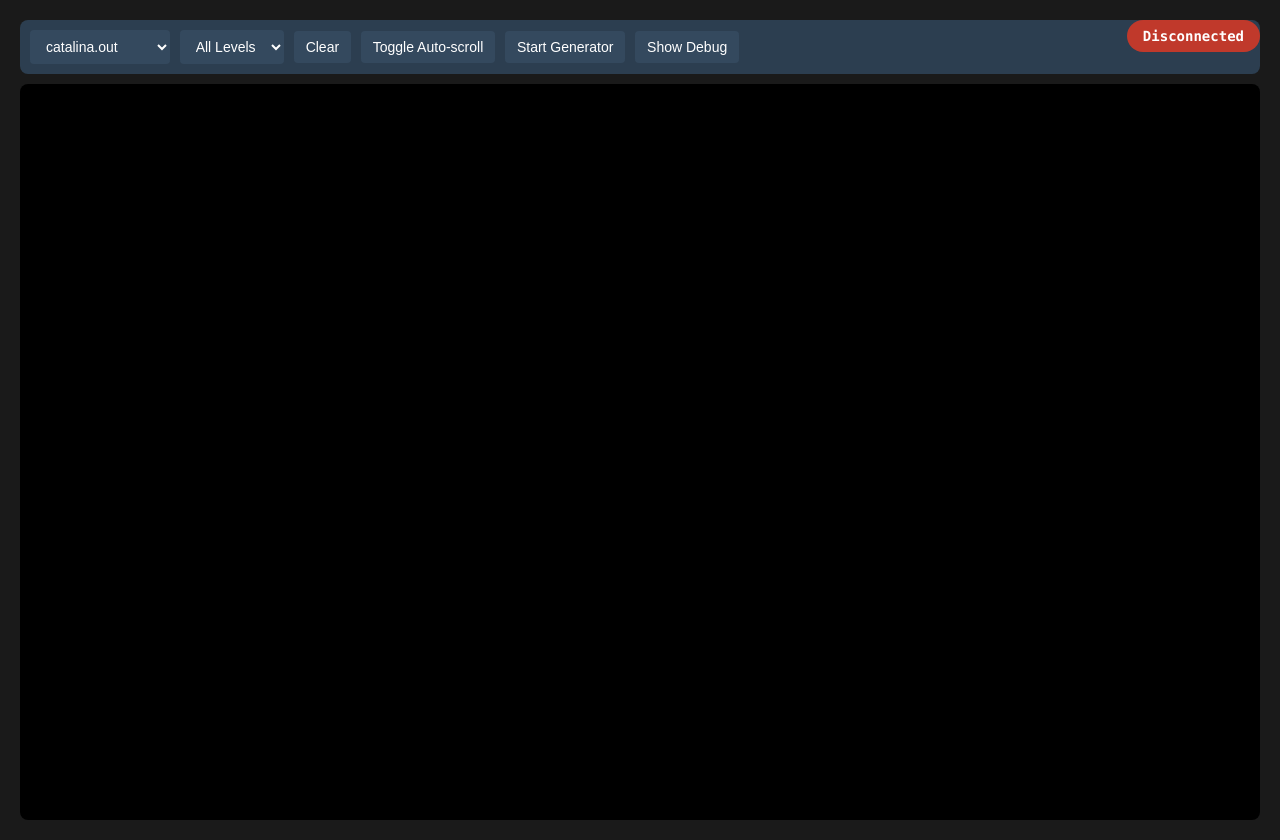
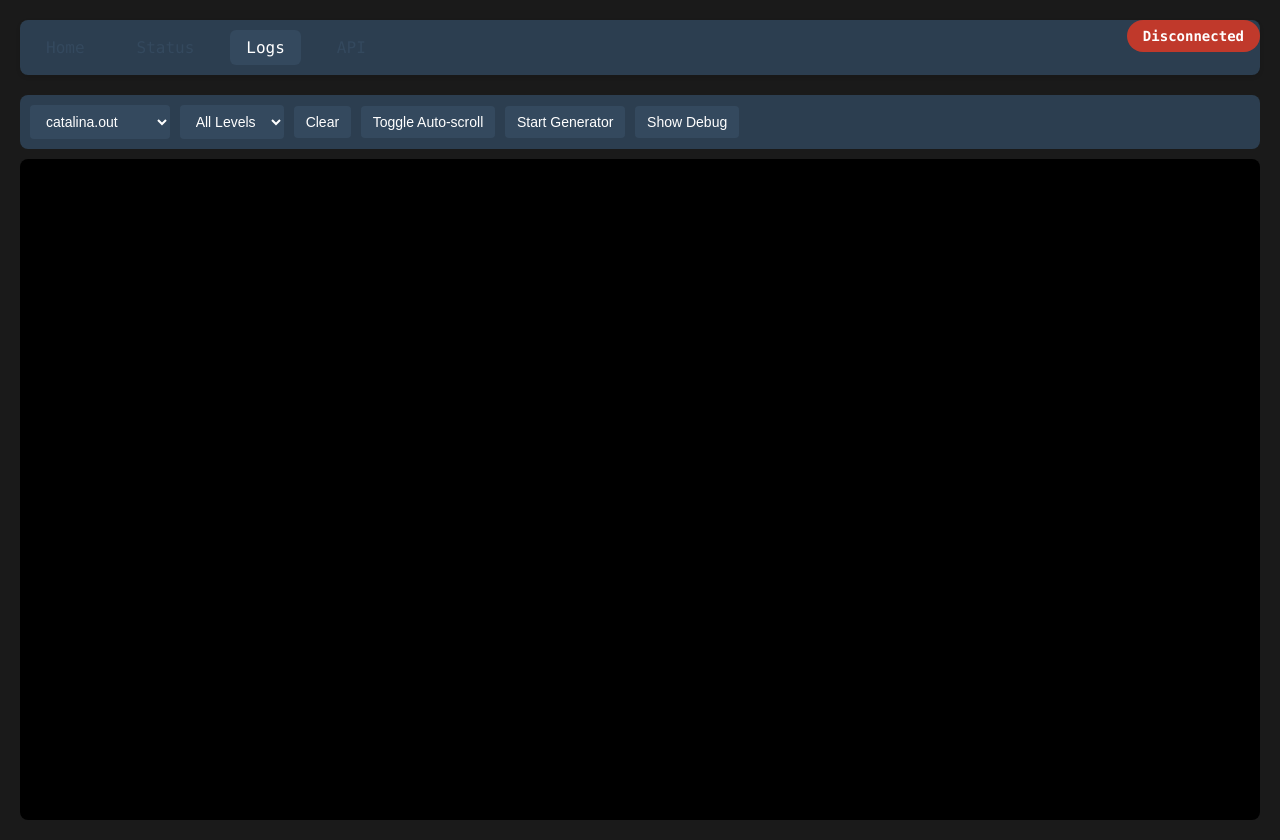
Before and after one commit to shawn-storie/zupport, a website: page public/logs.html in a window 1280 px wide. Drawn offline with Linux system fonts and the light colour scheme.

Commit message:
Enhance navigation header in logs.html and status.html
- Added a new navigation header to both logs.html and status.html for improved user navigation.
- Introduced CSS styles for the navigation header, including hover effects and active link highlighting.
- Ensured consistent design with background colors and shadow effects for better visual appeal.

```diff
--- a/public/logs.html
+++ b/public/logs.html
@@ -14,6 +14,39 @@
             --trace-color: #d6b5ff;
             --fishtag-bg: #2d1b4d;
             --fishtag-text: #b388ff;
+            --card-bg: #2c3e50;
+            --card-shadow: rgba(0, 0, 0, 0.1);
+            --link-color: #34495e;
+            --link-hover: #2c3e50;
+        }
+
+        .nav-header {
+            display: flex;
+            align-items: center;
+            gap: 20px;
+            padding: 10px;
+            margin-bottom: 20px;
+            background: var(--card-bg);
+            border-radius: 8px;
+            box-shadow: 0 2px 4px var(--card-shadow);
+        }
+
+        .nav-header a {
+            color: var(--link-color);
+            text-decoration: none;
+            padding: 8px 16px;
+            border-radius: 6px;
+            transition: all 0.2s ease;
+        }
+
+        .nav-header a:hover {
+            background: var(--link-hover);
+            color: white;
+        }
+
+        .nav-header a.active {
+            background: var(--link-color);
+            color: white;
         }
 
         body {
@@ -157,6 +190,12 @@
     </style>
 </head>
 <body>
+    <div class="nav-header">
+        <a href="/zupport/">Home</a>
+        <a href="/zupport/status.html">Status</a>
+        <a href="/zupport/logs.html" class="active">Logs</a>
+        <a href="/zupport/api-docs">API</a>
+    </div>
     <div id="controls">
         <div class="control-group">
             <select id="logFile">
```
Also changed, not shown: public/status.html (+34 -0 lines).
